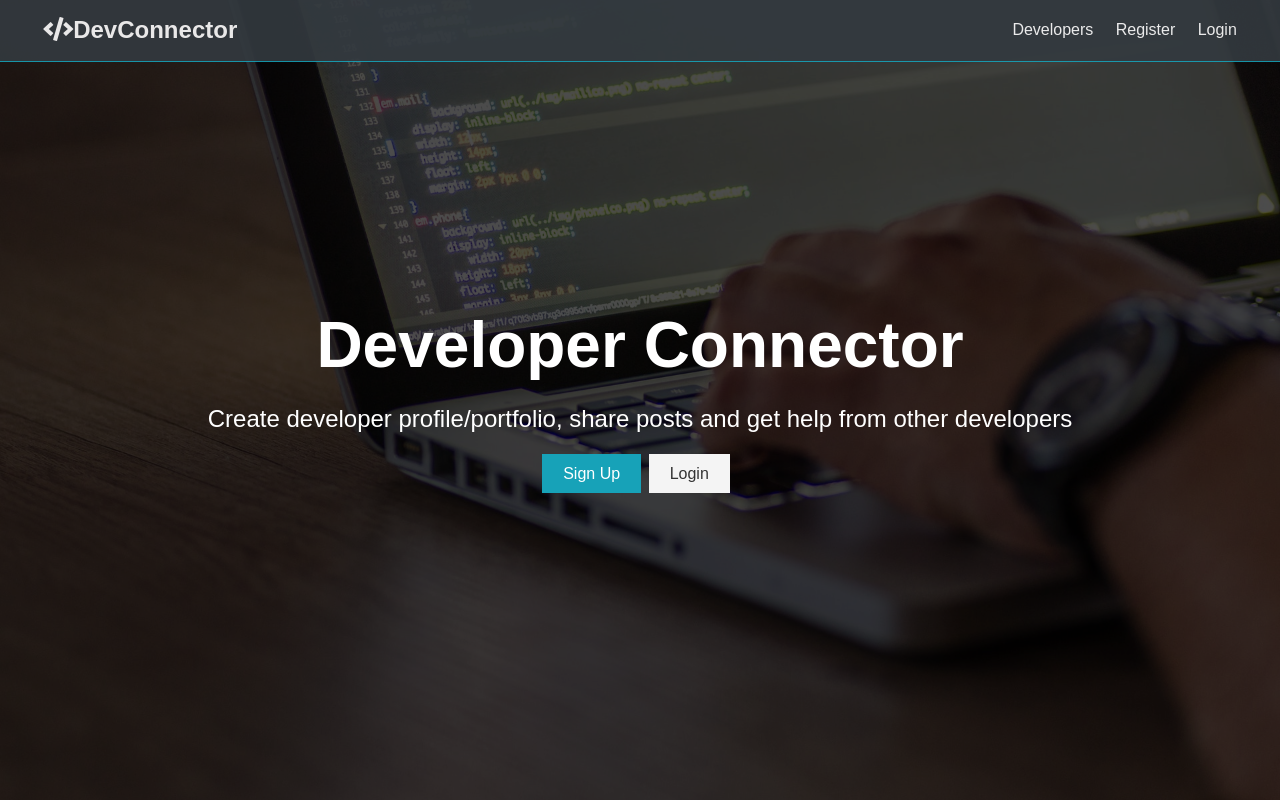
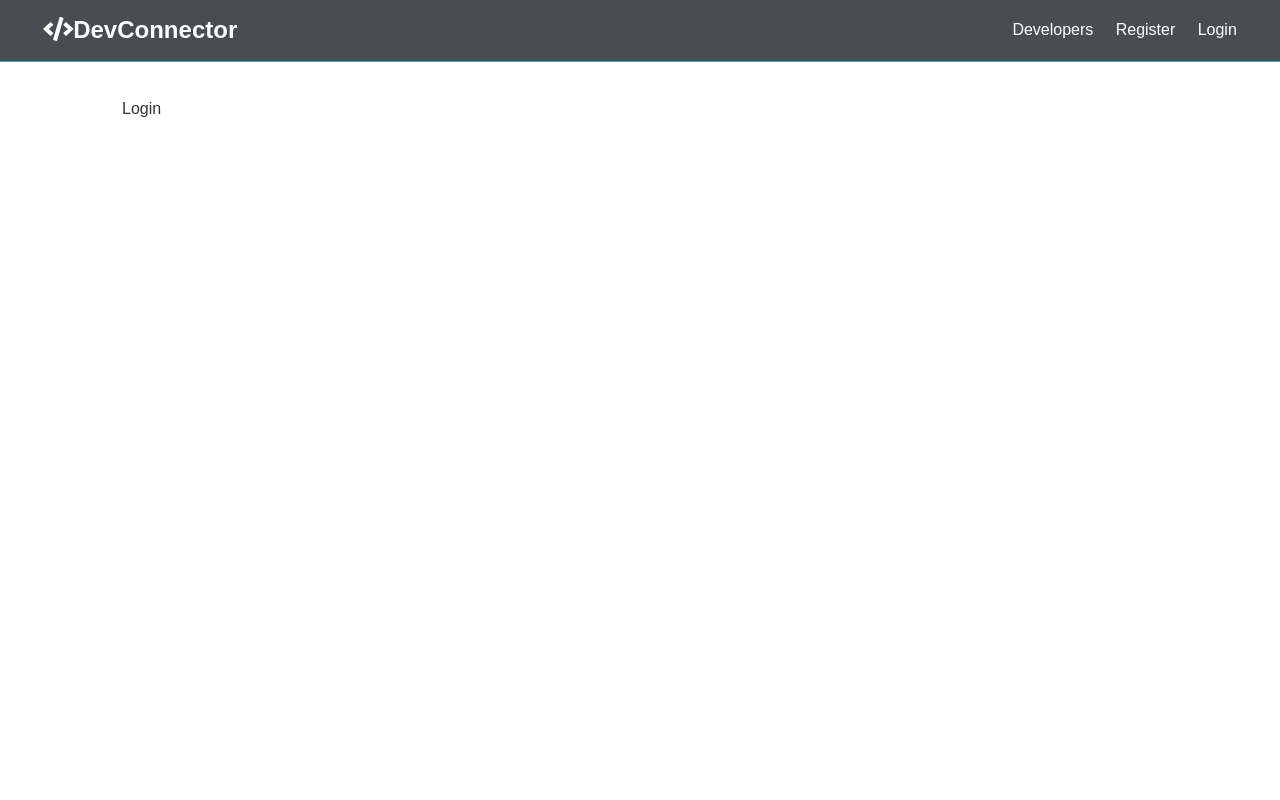
Before and after one commit to dogueone/dev_connector, a React (Create React App) app in the folder client/: page /login in a window 1280 px wide. Built offline with nearby package versions, Linux system fonts and the light colour scheme; the HTML template or start-up script is replaced by a standard one.

Commit message:
react-router is all set

```diff
--- a/client/src/App.js
+++ b/client/src/App.js
@@ -1,12 +1,24 @@
 import React, { Fragment } from 'react';
+import { BrowserRouter as Router, Route, Switch } from 'react-router-dom';
 import './App.css';
 import Navbar from './components/layout/Navbar';
+import Login from './components/auth/Login';
+import Register from './components/auth/Register';
 import Landing from './components/layout/Landing';
 
 const App = () => (
-  <Fragment>
-    <Navbar />
-    <Landing />
-  </Fragment>
+  <Router>
+    <Fragment>
+      <Navbar />
+      <Route exact path='/' component={Landing} />
+      <section className='container'>
+        <Switch>
+          <Route exact path='/register' component={Register} />
+          <Route exact path='/login' component={Login} />
+        </Switch>
+      </section>
+    </Fragment>
+  </Router>
 );
+
 export default App;
--- /dev/null
+++ b/client/src/components/auth/Login.js
@@ -0,0 +1,7 @@
+import React from 'react';
+
+const Login = () => {
+  return <div>Login</div>;
+};
+
+export default Login;
--- /dev/null
+++ b/client/src/components/auth/Register.js
@@ -0,0 +1,7 @@
+import React from 'react';
+
+const Register = () => {
+  return <div>Register</div>;
+};
+
+export default Register;
--- a/client/src/components/layout/Landing.js
+++ b/client/src/components/layout/Landing.js
@@ -1,22 +1,23 @@
 import React from 'react';
+import { Link } from 'react-router-dom';
 
 const Landing = () => {
   return (
-    <section class='landing'>
-      <div class='dark-overlay'>
-        <div class='landing-inner'>
-          <h1 class='x-large'>Developer Connector</h1>
-          <p class='lead'>
+    <section className='landing'>
+      <div className='dark-overlay'>
+        <div className='landing-inner'>
+          <h1 className='x-large'>Developer Connector</h1>
+          <p className='lead'>
             Create developer profile/portfolio, share posts and get help from
             other developers
           </p>
-          <div class='buttons'>
-            <a href='register.html' class='btn btn-primary'>
+          <div className='buttons'>
+            <Link to='/register' className='btn btn-primary'>
               Sign Up
-            </a>
-            <a href='login.html' class='btn btn'>
+            </Link>
+            <Link to='/login' className='btn btn'>
               Login
-            </a>
+            </Link>
           </div>
         </div>
       </div>
--- a/client/src/components/layout/Navbar.js
+++ b/client/src/components/layout/Navbar.js
@@ -1,22 +1,23 @@
 import React from 'react';
+import { Link } from 'react-router-dom';
 
 const Navbar = () => {
   return (
-    <nav class='navbar bg-dark'>
+    <nav className='navbar bg-dark'>
       <h1>
-        <a href='dashboard.html'>
-          <i class='fas fa-code'></i>DevConnector
-        </a>
+        <Link to='/'>
+          <i className='fas fa-code'></i>DevConnector
+        </Link>
       </h1>
       <ul>
         <li>
-          <a href='profiles.html'>Developers</a>
+          <a href='!#'>Developers</a>
         </li>
         <li>
-          <a href='register.html'>Register</a>
+          <Link to='/register'>Register</Link>
         </li>
         <li>
-          <a href='login.html'>Login</a>
+          <Link to='/login'>Login</Link>
         </li>
       </ul>
     </nav>
```
